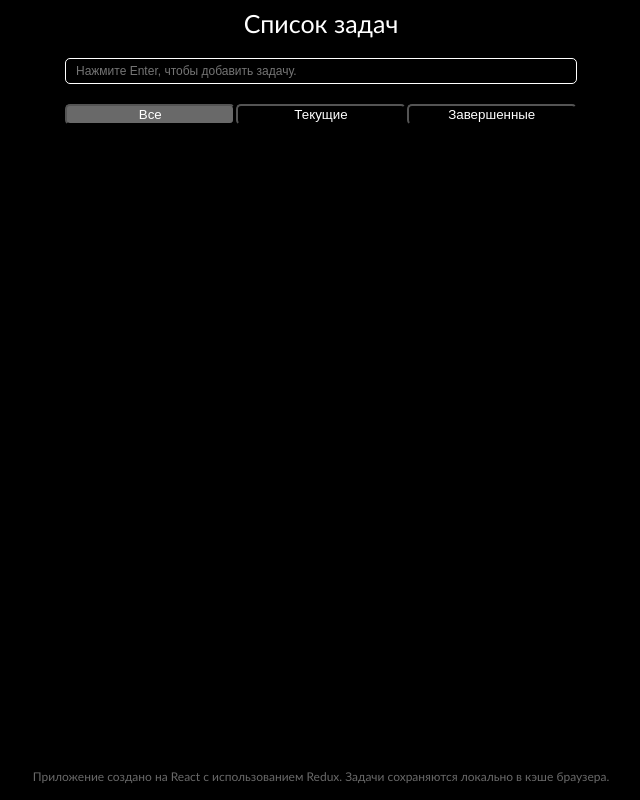
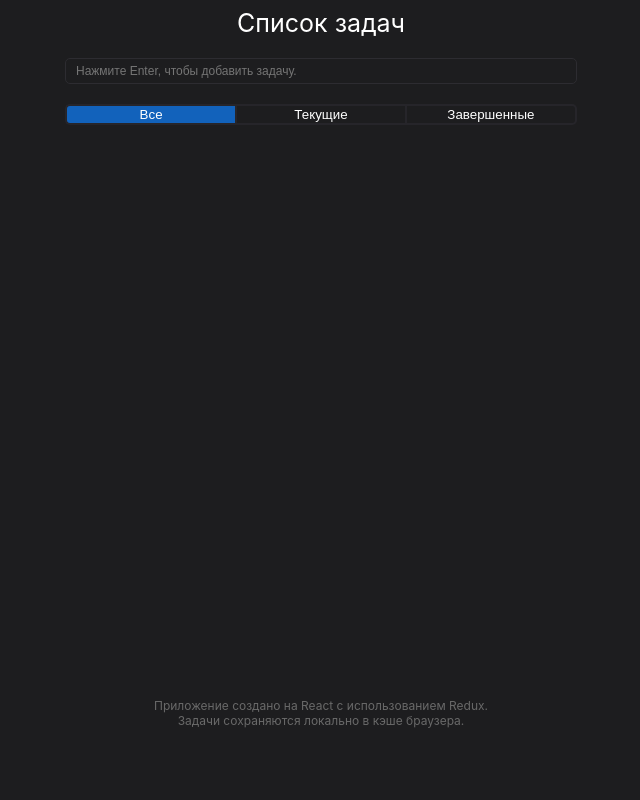
Before and after one commit to arthurshelbaev/todolist-redux-cache, a React (Create React App) app: page / in a window 1280 px wide. Shown: the whole page, without its empty margins (319-959 px from the left). Built offline with nearby package versions, Linux system fonts and the light colour scheme.

Commit message:
addIosStyle

```diff
--- a/src/App.scss
+++ b/src/App.scss
@@ -1,7 +1,9 @@
 body {
-    background-color: black;
+    background-color: #1d1d1f;
     color: white;
-    font-family: "Gill Sans";
+
+    font-family: -apple-system, BlinkMacSystemFont, sans-serif;
+
     display: flex;
     justify-content: center;
     user-select: none;
@@ -12,7 +14,7 @@ body {
         flex-direction: column;
         align-items: center;
         position: relative;
-        min-height: 97vh;
+        min-height: 90vh;
 
         .form {
             min-width: 40vw;
@@ -20,33 +22,44 @@ body {
             .input {
                 width: 100%;
                 box-sizing: border-box;
-                border: 1px solid white;
-                background-color: black;
+                border: 1px solid #2d2c31;
+                background-color: #1d1d1f;
                 color: white;
                 padding: 5px 10px;
                 border-radius: 5px;
                 font-size: 12px;
+            }
+            .input:focus {
+                outline: #1262bb 1px solid;
             }
         }
 
         .filters {
             min-width: 40vw;
             display: flex;
-            justify-content: space-between;
 
             .selector {
-                width: 33.3%;
+                width: 100%;
+                border: 2px solid #26252a;
+                background-color: #1d1d1f;
+                color: white;
+            }
+
+            .slct_1 {
                 border-top-left-radius: 5px;
                 border-bottom-left-radius: 5px;
+                border-right: 0;
+            }
+
+            .slct_3 {
+                border-left: 0;
                 border-top-right-radius: 5px;
                 border-bottom-right-radius: 5px;
-                background-color: black;
-                color: white;
             }
         }
 
         .todos {
-            padding-bottom: 40px;
+            padding-bottom: 10vh;
             display: flex;
             flex-direction: column;
             align-items: center;
@@ -57,25 +70,59 @@ body {
                 gap: 20px;
                 display: flex;
                 padding: 5px 0;
-
                 justify-content: space-between;
                 word-break: break-all;
                 text-align: center;
                 align-items: center;
 
+                .checkcase {
+                    border: 1px solid #FFD52E;
+                    padding: 7.5px;
+                    border-radius: 50%;
+                    display: flex;
+                    justify-content: center;
+                    align-items: center;
+                    .symbol {
+                        position: absolute;
+                        display: flex;
+                        justify-content: center;
+                        align-items: center;
+                        font-size: 1em;
+                        width: 10px;
+                        height: 10px;
+                        color: black;
+                    }
+                    .checkbox {
+                        display: none;
+                    }
+                }
                 .delete {
                     border-radius: 5px;
                     height: max-content;
+                    background-color: #fc4838;
+
+                    padding: 8px;
+                    border: 0;
+                    border-radius: 50%;
+                    display: flex;
+                    justify-content: center;
+                    align-items: center;
+                    .delSym {
+                        color: white;
+                        position: absolute;
+                        padding-bottom: 1.5px;
+                        font-size: 13px;
+                    }
                 }
             }
         }
     }
 
     .footer {
-        width: max-content;
         color: dimgray;
         position: absolute;
         bottom: 0;
+        text-align: center;
     }
 }
 
@@ -83,9 +130,12 @@ body {
     .header {
         font-size: 25px;
     }
+
     .footer {
         font-size: 12px;
+        width: 29vw;
     }
+
     .todo {
         min-width: 35vw;
         max-width: 50vw;
@@ -96,9 +146,12 @@ body {
     .header {
         font-size: 23px;
     }
+
     .footer {
         font-size: 11px;
+        width: 32vw;
     }
+
     .form {
         width: 45vw;
     }
@@ -117,9 +170,12 @@ body {
     .header {
         font-size: 21px;
     }
+
     .footer {
         font-size: 10px;
+        width: 39vw;
     }
+
     .form {
         width: 55vw;
     }
@@ -127,18 +183,23 @@ body {
     .filters {
         width: 55vw;
     }
+
     .todo {
         min-width: 55vw;
         max-width: 70vw;
     }
 }
+
 @media all and (min-width: 541px) and (max-width: 720px) {
     .header {
         font-size: 19px;
     }
+
     .footer {
         font-size: 9px;
+        width: 47vw;
     }
+
     .form {
         width: 65vw;
     }
@@ -146,17 +207,21 @@ body {
     .filters {
         width: 65vw;
     }
+
     .todo {
         min-width: 65vw;
         max-width: 80vw;
     }
 }
+
 @media all and (min-width: 461px) and (max-width: 540px) {
     .header {
         font-size: 17px;
     }
+
     .footer {
         font-size: 8px;
+        width: 50vw;
     }
 
     .form {
@@ -166,24 +231,26 @@ body {
     .filters {
         width: 75vw;
     }
+
     .todo {
         min-width: 75vw;
         max-width: 90vw;
     }
+
     .footer {
         font-size: 8px;
     }
-    .app {
-        min-height: 90vh;
-    }
 
 }
+
 @media all and (max-width: 460px) {
     .header {
         font-size: 17px;
     }
+
     .footer {
         font-size: 8px;
+        width: 50vw;
     }
 
     .form {
@@ -192,18 +259,18 @@ body {
 
     .filters {
         width: 85vw;
+
         .selector {
             font-size: 12px;
         }
     }
+
     .todo {
         min-width: 80vw;
         max-width: 95vw;
     }
+
     .footer {
         font-size: 7px;
     }
-    .app {
-        min-height: 90vh;
-    }
 }
--- a/src/components/Filters.jsx
+++ b/src/components/Filters.jsx
@@ -9,9 +9,9 @@ const Filters = () => {
     const filter = useSelector(state => state.filters)
     return (
         <div className='filters'>
-            <button className='selector' onClick={() => dispatch(selectAll("all"))} style={{backgroundColor: filter === "all" ? "dimgray" : null}}>Все</button>
-            <button className='selector' onClick={() => dispatch(selectActive("active"))} style={{backgroundColor: filter === "active" ? "dimgray" : null}}>Текущие</button>
-            <button className='selector' onClick={() => dispatch(selectCompleted("completed"))} style={{backgroundColor: filter === "completed" ? "dimgray" : null}}>Завершенные</button>
+            <button className='selector slct_1' onClick={() => dispatch(selectAll("all"))} style={{backgroundColor: filter === "all" ? "#1262bb" : null}}>Все</button>
+            <button className='selector slct_2' onClick={() => dispatch(selectActive("active"))} style={{backgroundColor: filter === "active" ? "#1262bb" : null}}>Текущие</button>
+            <button className='selector slct_3' onClick={() => dispatch(selectCompleted("completed"))} style={{backgroundColor: filter === "completed" ? "#1262bb" : null}}>Завершенные</button>
         </div>
     );
 };
--- a/src/components/Todolist.jsx
+++ b/src/components/Todolist.jsx
@@ -16,13 +16,17 @@ const TodoList = () => {
     <div className="todos">
       {todos.map((todo) => (
         <div key={todo.id} className="todo">
+          <label className="checkcase" style={{backgroundColor: todo.completed ? "#FFD52E" : null}}>
+            {todo.completed ? <div className="symbol">&#x2713;</div> : null}
           <input
+            className="checkbox"
             type="checkbox"
             checked={todo.completed}
             onChange={() => dispatch(toggleTodo(todo.id))}
           />
-          <div className="text" style={{textDecoration: todo.completed ? "line-through" : null}}>{todo.title}</div>
-          <button className="delete" onClick={() => dispatch(removeTodo(todo.id))}>&times;</button>
+          </label>
+          <div className="text" style={{textDecoration: todo.completed ? "line-through 2px #FFD52E" : null}}>{todo.title}</div>
+          <button className="delete" onClick={() => dispatch(removeTodo(todo.id))}>{<div className="delSym">–</div>}</button>
         </div>
       ))}
     </div>
```
